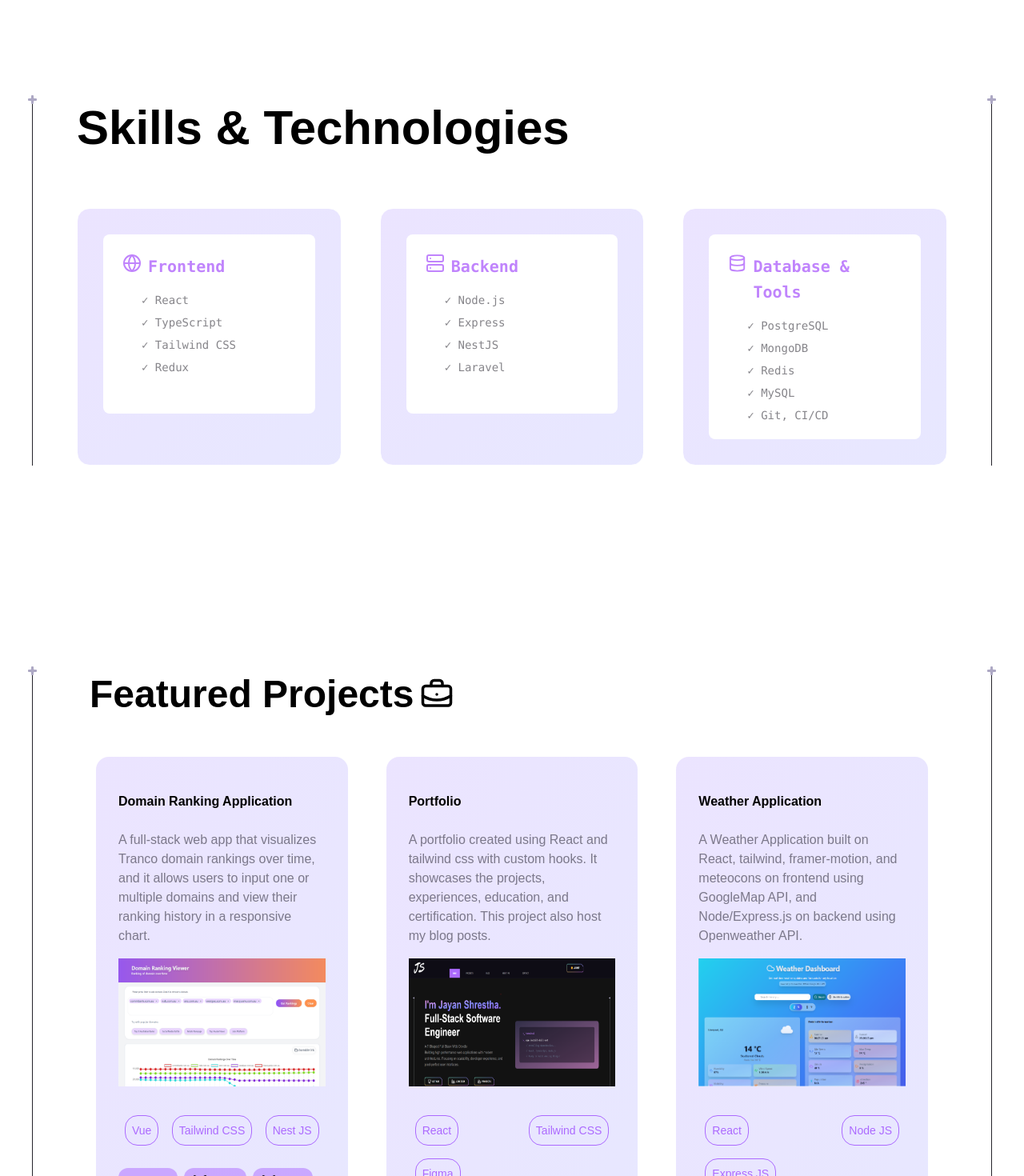
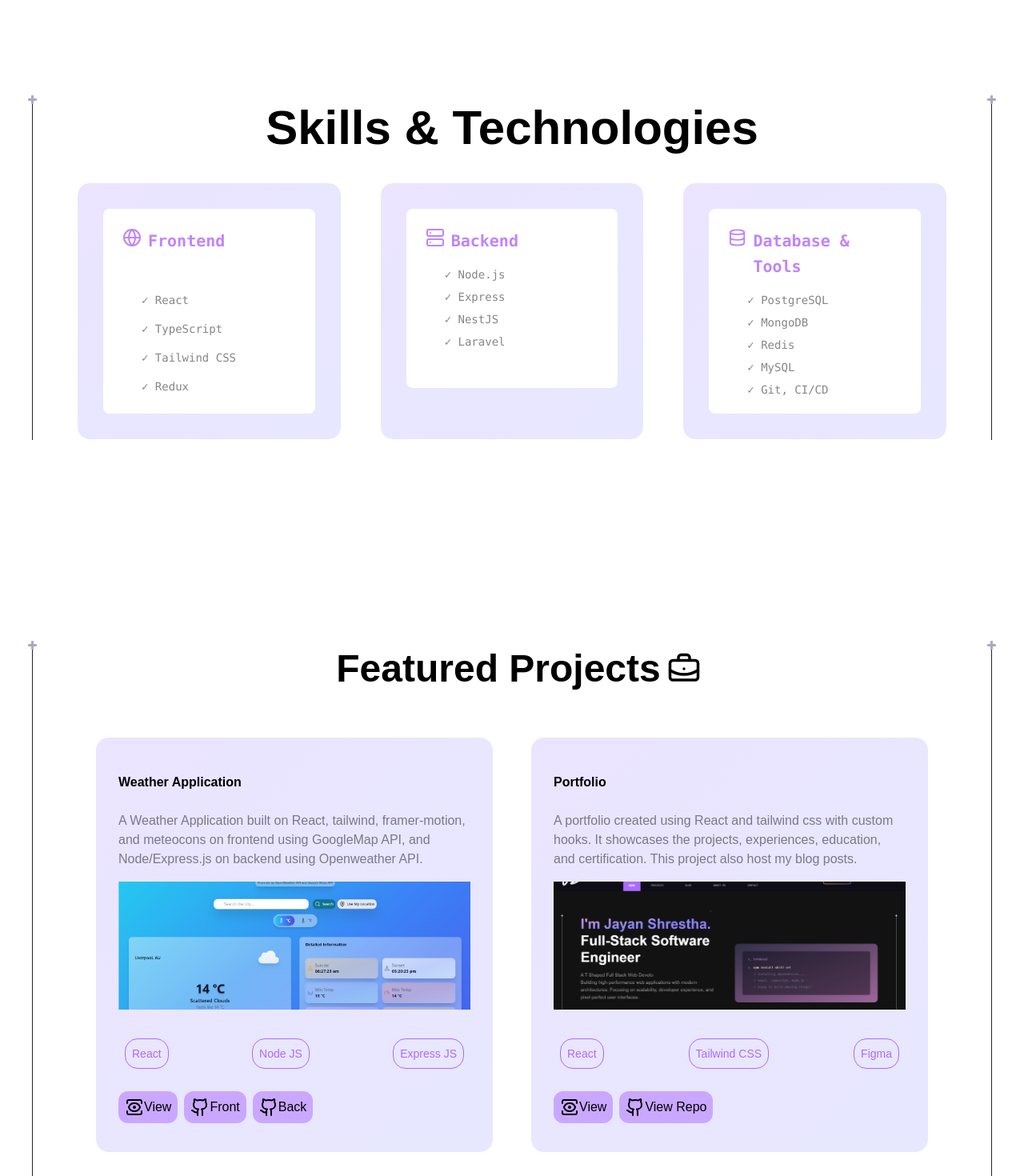
Before and after one commit to JayanShrestha/my-portfolio-react, a React (Vite) app: page / in a window 1280 px wide. Shown: the part 1280-2750 px from the top of the page at 80% size. Built offline with nearby package versions, Linux system fonts and the light colour scheme; the HTML template or start-up script is replaced by a standard one.

Commit message:
updated UI

```diff
--- a/src/components/Hero.jsx
+++ b/src/components/Hero.jsx
@@ -13,9 +13,9 @@ const Hero = () => {
   return (
     <Section crosses crossesOffset="lg:translate-y-20" id="hero">
       <div
-        className={`container mt-24 md:px-24 lg:mt-32 flex flex-col xl:flex-row gap-6 items-center justify-center`}
+        className={`container w-full mt-24 md: lg:mt-32 flex flex-col xl:flex-row gap-16 items-center justify-center`}
       >
-        <div className="relative z-1 max-w-2xl mb-16 md:mb-8">
+        <div className="relative z-1 max-w-2xl mb-16 md:mb-8 ">
           <h1
             className={`transition-all duration-1000 ${animateOnLoad ? "opacity-100 translate-y-0" : "opacity-0 translate-y-4 "} h2 mb-6`}
           >
--- a/src/components/Projects.jsx
+++ b/src/components/Projects.jsx
@@ -7,6 +7,7 @@ import useText from "../hooks/useText";
 
 const Projects = () => {
   const { animateOnLoad } = useText();
+  const reveresedProjects = projects.slice(0).reverse();
   //const handleClick = (url) => {
   //return window.open(url, "_blank", "noreferrer");
   // };
@@ -19,7 +20,7 @@ const Projects = () => {
       id="projects"
     >
       <div
-        className={`container md:px-24 mt-24 lg:mt-64 transition-all duration-1000 ${animateOnLoad ? "opacity-100 translate-y-0" : "opacity-0 translate-y-4"}`}
+        className={`container md:px-24 mt-24 lg:mt-64 flex flex-col md:flex items-center gap-2 transition-all duration-1000 ${animateOnLoad ? "opacity-100 translate-y-0" : "opacity-0 translate-y-4"}`}
       >
         <div className="h2 font-bold mb-6 flex">
           <span className="flex flex-wrap items-center pl-4">
@@ -33,8 +34,8 @@ const Projects = () => {
           </span>
         </div>
 
-        <div className="relative grid lg:grid-cols-3">
-          {projects.map((item, index) => {
+        <div className="relative grid md:grid-cols-2 max-w-6xl">
+          {reveresedProjects.map((item, index) => {
             return (
               <Card id={index} key={index}>
                 <p className="py-4 body-2 font-bold"> {item.title}</p>
@@ -43,7 +44,7 @@ const Projects = () => {
 
                   <img
                     src={item.image}
-                    className="border-none rounded-2xl py-4 h-62 lg:h-48 w-full"
+                    className="border-none rounded-2xl py-4 h-62 lg:h-48 w-full object-cover"
                     alt="DomainRankApp Image"
                   />
                 </p>
--- a/src/components/Skills.jsx
+++ b/src/components/Skills.jsx
@@ -14,24 +14,26 @@ const Skills = () => {
       customPaddings
       id="skills"
     >
-      <div className={`container md:px-24 mt-24 lg:mt-64  items-center gap-12`}>
+      <div
+        className={`container md:px-24 mt-24 lg:mt-64 flex flex-col md:flex items-center gap-2`}
+      >
         <h1
-          className={`transition-all duration-1000 ${animateOnLoad ? "opacity-100 translate-y-0" : "opacity-0 translate-y-4 "} h1 mb-6`}
+          className={`transition-all duration-1000 flex justify-center ${animateOnLoad ? "opacity-100 translate-y-0" : "opacity-0 translate-y-4 "} h1 mb-6`}
         >
           <span className="block">Skills & Technologies</span>
         </h1>
 
         <div
-          className={`relative mt-16 transition-all duration-1000 ${animateOnLoad ? "opacity-100 translate-y-0" : "opacity-0 translate-y-4 "} grid md:grid-cols-3 gap-12`}
+          className={`relative transition-all duration-1000 ${animateOnLoad ? "opacity-100 translate-y-0" : "opacity-0 translate-y-4 "} grid md:grid-cols-3 gap-12`}
         >
           <div className="relative gradient-animation rounded-2xl p-8 dark:border-n-8/50 border-n-1 backdrop-blur">
-            <div className="dark:bg-n-8/50 bg-n-1 rounded-lg p-6">
+            <div className="dark:bg-n-8/50 bg-n-1 rounded-lg p-6 flex flex-col justify-between h-full">
               <div className="flex items-center gap-2 mb-4">
                 <span className="text-purple-400 font-mono flex gap-2">
                   <Globe /> <h2 className="body-1 font-bold">Frontend</h2>
                 </span>
               </div>
-              <div className="space-y-2 font-mono text-sm h-32">
+              <div className="space-y-2 font-mono text-sm h-32 flex flex-col justify-between">
                 <div className="pl-6 text-n-8/50 dark:text-slate-500">
                   ✓ React
                 </div>
```
